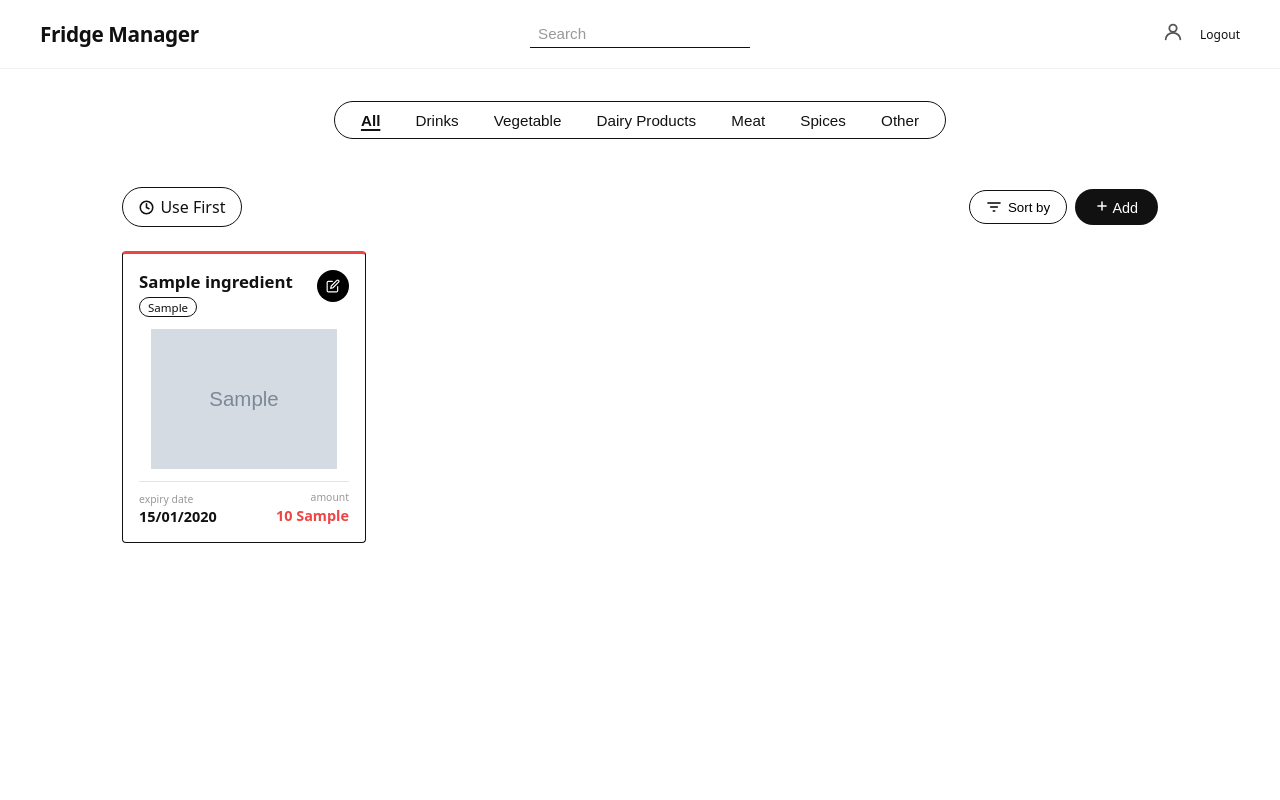
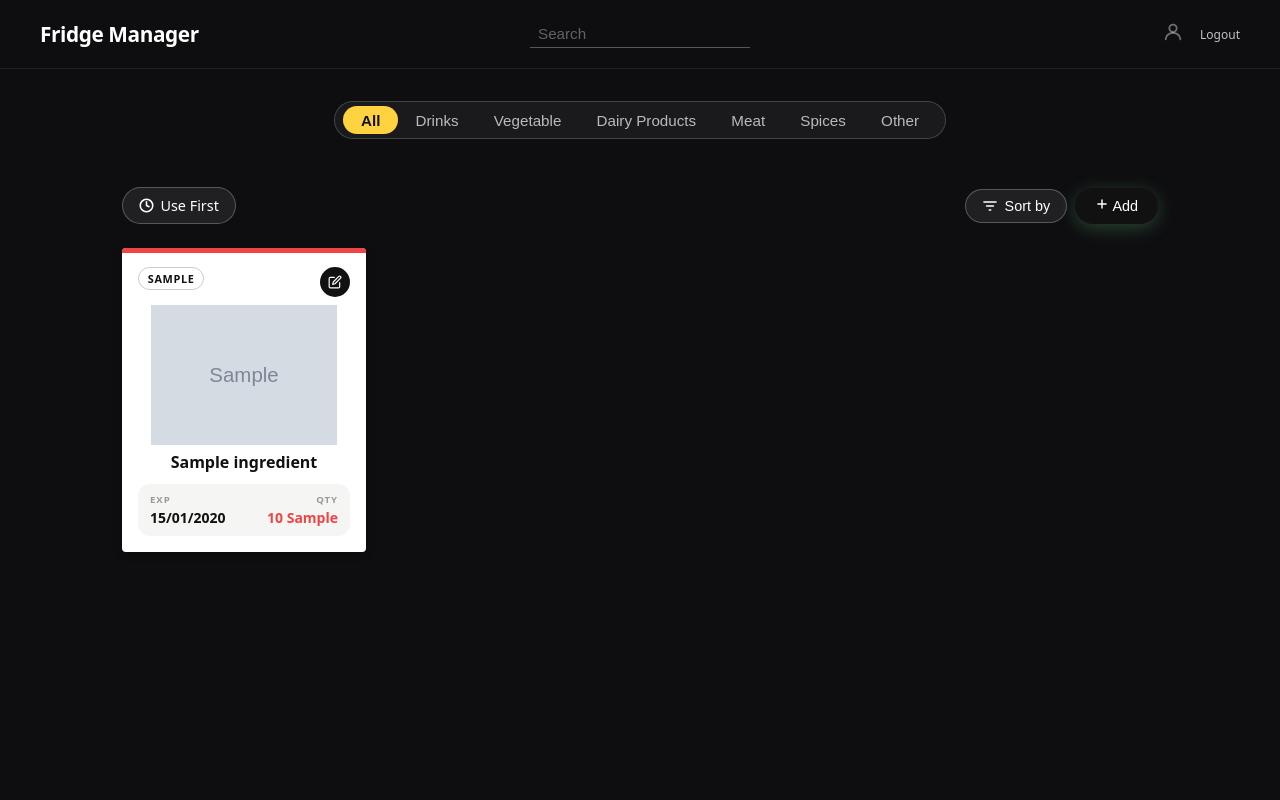
Before and after one commit to ohlunlacassi/fridge-manager-project, a Flask app: page / in a window 1280 px wide. Run offline with Flask 3, Linux system fonts and the light colour scheme; a user stored in the database is signed in; tables that the repository leaves empty hold one stand-in row (values such as "Sample post"); grey boxes marked "Sample" are stand-in pictures.

Commit message:
Change bg color and card color

```diff
--- a/app/static/css/base.css
+++ b/app/static/css/base.css
@@ -9,32 +9,33 @@
 
 body {
   font-family: system-ui, sans-serif;
-  background: #fff;
-  color: #111;
+  background: #0e0e10;
+  color: #fff;
   min-height: 100vh;
 }
 
 a {
-  color: #111;
+  color: rgba(255, 255, 255, 0.8);
   text-decoration: none;
 }
 
 a:hover {
   text-decoration: underline;
+  color: #fff;
 }
 
-/* ── Navbar — white, borderless, blends into background ── */
+/* ── Navbar — dark, blends into canvas ── */
 .navbar {
   display: flex;
   align-items: center;
   justify-content: space-between;
-  background: #fff;
+  background: #0e0e10;
   padding: 1.25rem 2.5rem;
-  border-bottom: 1px solid #f0f0f0;
+  border-bottom: 1px solid rgba(255, 255, 255, 0.08);
 }
 
 .navbar-brand {
-  color: #111;
+  color: #fff;
   font-size: 1.3rem;
   font-weight: 800;
   letter-spacing: -0.02em;
@@ -42,19 +43,19 @@ a:hover {
 
 .navbar-brand:hover {
   text-decoration: none;
-  opacity: 0.7;
+  opacity: 0.75;
 }
 
-/* Search bar — underline style like the wireframe */
+/* Search bar */
 .navbar-search {
   width: 220px;
   padding: 0.3rem 0.5rem;
   border: none;
-  border-bottom: 1.5px solid #111;
+  border-bottom: 1.5px solid rgba(255, 255, 255, 0.3);
   border-radius: 0;
   font-size: 0.95rem;
   background: transparent;
-  color: #111;
+  color: #fff;
   position: absolute;
   left: 50%;
   transform: translateX(-50%);
@@ -62,11 +63,11 @@ a:hover {
 
 .navbar-search:focus {
   outline: none;
-  border-bottom-color: #555;
+  border-bottom-color: rgba(255, 255, 255, 0.7);
 }
 
 .navbar-search::placeholder {
-  color: #999;
+  color: rgba(255, 255, 255, 0.35);
 }
 
 .navbar-links {
@@ -77,11 +78,11 @@ a:hover {
 }
 
 .navbar-links a {
-  color: #111;
+  color: rgba(255, 255, 255, 0.75);
 }
 
 .navbar-links span {
-  color: #555;
+  color: rgba(255, 255, 255, 0.4);
 }
 
 /* ── Container ── */
@@ -91,22 +92,96 @@ a:hover {
   padding: 0 2rem;
 }
 
+/* ── Buttons ── */
+.btn {
+  display: inline-flex;
+  align-items: center;
+  gap: 0.4rem;
+  padding: 0.55rem 1.25rem;
+  border-radius: 999px;
+  font-size: 0.95rem;
+  font-weight: 600;
+  cursor: pointer;
+  border: none;
+  transition:
+    opacity 0.15s,
+    transform 0.15s;
+}
+
+.btn:hover {
+  opacity: 0.88;
+}
+
+.btn-primary {
+  background: #7be495;
+  color: #111;
+  box-shadow: 0 4px 18px rgba(123, 228, 149, 0.25);
+}
+
+.btn-primary:hover {
+  transform: translateY(-1px);
+  box-shadow: 0 6px 24px rgba(123, 228, 149, 0.4);
+  opacity: 1;
+}
+
+.btn-secondary {
+  background: rgba(255, 255, 255, 0.08);
+  color: #fff;
+  border: 1.5px solid rgba(255, 255, 255, 0.2);
+}
+
+.btn-secondary:hover {
+  background: rgba(255, 255, 255, 0.14);
+  opacity: 1;
+}
+
 /* ── Flash messages ── */
 .alert {
   padding: 0.75rem 1rem;
-  border-radius: 6px;
+  border-radius: 10px;
   margin-bottom: 1rem;
   font-size: 0.9rem;
 }
 
 .alert-success {
-  background: #f0fdf4;
-  color: #166534;
-  border: 1px solid #bbf7d0;
+  background: rgba(123, 228, 149, 0.15);
+  color: #7be495;
+  border: 1px solid rgba(123, 228, 149, 0.3);
 }
 
 .alert-error {
-  background: #fef2f2;
-  color: #991b1b;
-  border: 1px solid #fecaca;
+  background: rgba(239, 68, 68, 0.12);
+  color: #ff6b6b;
+  border: 1px solid rgba(239, 68, 68, 0.25);
 }
+
+/* ── Form elements (used in modals) ── */
+.form-group {
+  display: flex;
+  flex-direction: column;
+  gap: 0.4rem;
+  margin-bottom: 1rem;
+}
+
+.form-group label {
+  font-size: 0.85rem;
+  font-weight: 600;
+  color: #374151;
+}
+
+.form-group input,
+.form-group select {
+  padding: 0.55rem 0.75rem;
+  border: 1.5px solid #e5e5e5;
+  border-radius: 8px;
+  font-size: 0.95rem;
+  color: #111;
+  background: #fff;
+  transition: border-color 0.15s;
+}
+
+.form-group input:focus,
+.form-group select:focus {
+  outline: none;
+  border-color: #111;
+}
--- a/app/static/css/components.css
+++ b/app/static/css/components.css
@@ -31,28 +31,35 @@
 .btn-use-first {
   text-decoration: none;
   white-space: nowrap;
+  color: #fff;
+  border-color: rgba(255, 255, 255, 0.25);
+  background: rgba(255, 255, 255, 0.08);
 }
 
-/* Active state — filled black when filter is on */
+.btn-use-first:hover {
+  background: rgba(255, 255, 255, 0.14);
+  text-decoration: none;
+}
+
+/* Active state */
 .btn-use-first.active {
-  background: #111;
-  color: #fff;
-  border-color: #111;
+  background: #fff;
+  color: #111;
+  border-color: #fff;
 }
 
 .btn-use-first.active:hover {
-  background: #333;
-  border-color: #333;
+  background: #f0f0f0;
 }
 
 /* ── Filter tabs — single bordered pill ── */
 .filter-tabs {
   display: flex;
   gap: 0;
-  border: 1.5px solid #111;
+  border: 1.5px solid rgba(255, 255, 255, 0.18);
   border-radius: 999px;
   padding: 0.25rem 0.5rem;
-  background: #fff;
+  background: rgba(255, 255, 255, 0.05);
   width: fit-content;
 }
 
@@ -63,101 +70,108 @@
   padding: 0.35rem 1.1rem;
   font-size: 0.95rem;
   cursor: pointer;
-  color: #111;
-  transition: background 0.15s;
+  color: rgba(255, 255, 255, 0.7);
+  transition:
+    background 0.15s,
+    color 0.15s;
 }
 
 .filter-tab:hover {
-  background: #f4f4f4;
+  background: rgba(255, 255, 255, 0.08);
+  color: #fff;
 }
 
 .filter-tab.active {
+  background: #ffd23f;
+  color: #111;
   font-weight: 700;
-  text-decoration: underline;
-  text-underline-offset: 3px;
-  text-decoration-thickness: 2px;
 }
 
 /* ── Ingredient grid ── */
 .ingredient-grid {
   display: grid;
-  grid-template-columns: repeat(auto-fill, minmax(220px, 1fr));
-  gap: 1.25rem;
+  grid-template-columns: repeat(
+    auto-fill,
+    minmax(220px, 1fr)
+  ); /* 180px → 220px */
+  gap: 1.25rem; /* 1rem → 1.25rem */
 }
 
-/* ── Ingredient card — sharp corners, thin border ── */
+/* ── Ingredient card ── */
 .ingredient-card {
   background: #fff;
   border-radius: 4px;
-  border: 1.5px solid #111;
-  padding: 1rem;
+  border: none;
   display: flex;
   flex-direction: column;
-  gap: 0.5rem;
+  overflow: hidden;
+  box-shadow: 0 2px 8px rgba(0, 0, 0, 0.25);
   transition: box-shadow 0.15s ease;
   cursor: pointer;
 }
 
+/* ── Hover: white shadow only ── */
 .ingredient-card:hover {
-  box-shadow: 4px 4px 0 #111;
+  box-shadow: 4px 4px 0 rgba(255, 255, 255, 0.85);
 }
 
-/* Expiry color — subtle top border accent */
-.ingredient-card.status-fresh {
-  border-top: 3px solid #22c55e;
-}
-.ingredient-card.status-warning {
-  border-top: 3px solid #f97316;
-}
-.ingredient-card.status-expired {
-  border-top: 3px solid #ef4444;
-}
-.ingredient-card.status-none {
-  border-top: 3px solid #22c55e;
+/* ── Colored freshness stripe at top ── */
+.card-stripe {
+  height: 5px;
+  width: 100%;
+  flex-shrink: 0;
 }
 
-/* ── Card top ── */
+.status-fresh .card-stripe {
+  background: #22c55e;
+}
+.status-warning .card-stripe {
+  background: #f97316;
+}
+.status-expired .card-stripe {
+  background: #ef4444;
+}
+.status-none .card-stripe {
+  background: #22c55e;
+}
+
+/* ── Inner padding wrapper ── */
+.card-inner {
+  padding: 14px 16px 16px;
+  display: flex;
+  flex-direction: column;
+  flex: 1;
+}
+
+/* ── Card top: category (left) + edit btn (right) ── */
 .ingredient-card-top {
   display: flex;
   justify-content: space-between;
   align-items: flex-start;
 }
 
-.ingredient-card-info {
-  display: flex;
-  flex-direction: column;
-  gap: 0.25rem;
-}
-
-.ingredient-name {
-  font-weight: 700;
-  font-size: 1.05rem;
-  color: #111;
-  margin: 0;
-}
-
-/* Category badge — outlined style */
+/* Category badge — outlined pill on white card */
 .ingredient-category {
   display: inline-block;
-  font-size: 0.72rem;
-  font-weight: 500;
+  font-size: 0.68rem;
+  font-weight: 700;
+  letter-spacing: 0.06em;
+  text-transform: uppercase;
   color: #111;
-  background: #fff;
-  border: 1px solid #111;
-  padding: 0.1rem 0.5rem;
+  background: transparent;
+  border: 1.5px solid rgba(0, 0, 0, 0.2);
+  padding: 0.18rem 0.55rem;
   border-radius: 999px;
   width: fit-content;
 }
 
-/* ── Product image area ── */
+/* ── Illustration area ── */
 .ingredient-image-wrapper {
   display: flex;
   align-items: center;
   justify-content: center;
   height: 140px;
-  background: #fff;
-  border-radius: 2px;
-  margin: 0.25rem 0;
+  margin: 8px 0 4px;
 }
 
 .ingredient-image-wrapper img {
@@ -170,37 +184,51 @@
   display: flex;
   align-items: center;
   justify-content: center;
-  color: #555;
+  color: #111;
 }
 
 .ingredient-placeholder svg {
-  width: 96px;
-  height: 96px;
+  width: 80px;
+  height: 80px;
+  stroke: #111;
 }
 
-/* ── Card bottom: expiry left, amount right ── */
+/* ── Item name — centered below illustration ── */
+.ingredient-name {
+  font-weight: 700;
+  font-size: 1rem;
+  color: #111;
+  margin: 4px 0 12px;
+  text-align: center;
+  line-height: 1.2;
+}
+
+/* ── Card bottom: gray rounded section ── */
 .ingredient-card-bottom {
   display: flex;
   justify-content: space-between;
   align-items: flex-end;
-  padding-top: 0.5rem;
-  border-top: 1px solid #e5e5e5;
+  background: #f5f5f4;
+  border-radius: 12px;
+  padding: 9px 12px;
   margin-top: auto;
 }
 
 .ingredient-expiry-label,
 .ingredient-quantity-label {
-  font-size: 0.65rem;
-  text-transform: lowercase;
+  font-size: 0.6rem;
+  font-weight: 700;
+  letter-spacing: 0.1em;
+  text-transform: uppercase;
   color: #999;
   margin: 0;
 }
 
 .ingredient-expiry-date {
-  font-size: 0.9rem;
-  font-weight: 600;
+  font-size: 0.875rem;
+  font-weight: 700;
   color: #111;
-  margin: 0.1rem 0 0;
+  margin: 2px 0 0;
 }
 
 .ingredient-quantity-block {
@@ -208,9 +236,11 @@
 }
 
 .ingredient-quantity {
-  font-size: 0.9rem;
-  font-weight: 600;
+  display: block;
+  font-size: 0.875rem;
+  font-weight: 700;
   color: #111;
+  margin-top: 2px;
 }
 
 /* US9 — amount turns red when low stock */
@@ -222,7 +252,7 @@
 .empty-state {
   text-align: center;
   padding: 5rem 1rem;
-  color: #555;
+  color: rgba(255, 255, 255, 0.5);
 }
 
 .empty-state p {
@@ -235,7 +265,7 @@
   display: none;
   position: fixed;
   inset: 0;
-  background: rgba(0, 0, 0, 0.4);
+  background: rgba(0, 0, 0, 0.6);
   z-index: 100;
   align-items: center;
   justify-content: center;
@@ -248,11 +278,11 @@
 /* ── Modal box ── */
 .modal {
   background: #fff;
-  border-radius: 12px;
+  border-radius: 16px;
   padding: 2rem;
   width: 100%;
   max-width: 480px;
-  box-shadow: 0 8px 40px rgba(0, 0, 0, 0.15);
+  box-shadow: 0 24px 64px rgba(0, 0, 0, 0.4);
 }
 
 .modal h2 {
@@ -382,7 +412,7 @@
 
 /* ── Muted text ── */
 .muted {
-  color: #999;
+  color: rgba(255, 255, 255, 0.5);
 }
 
 /* ── Optional label ── */
@@ -398,58 +428,65 @@
   border-radius: 999px;
 }
 
-/* Sort icon — circle button */
+/* ── Icon/text button (Sort by, Use first) ── */
 .btn-icon {
   border-radius: 999px;
-  border: 1.5px solid #111;
-  background: #fff;
+  border: 1.5px solid rgba(255, 255, 255, 0.25);
+  background: rgba(255, 255, 255, 0.08);
+  color: #fff;
   display: flex;
   align-items: center;
   gap: 0.4rem;
   padding: 0.5rem 1rem;
   cursor: pointer;
+  font-size: 0.9rem;
+  transition: background 0.15s;
 }
 
 .btn-icon:hover {
-  background: #f4f4f4;
+  background: rgba(255, 255, 255, 0.14);
 }
 
 .hidden {
   display: none;
 }
 
+/* ── Edit button (dark circle on card) ── */
 .btn-edit {
   display: flex;
   align-items: center;
   justify-content: center;
-  width: 32px;
-  height: 32px;
+  width: 30px;
+  height: 30px;
   border-radius: 50%;
-  background-color: #000;
+  background-color: #111;
   color: #fff;
   border: none;
   cursor: pointer;
   padding: 0;
+  flex-shrink: 0;
+  transition: background 0.15s;
 }
 
 .btn-edit:hover {
   background-color: #333;
 }
 
+/* ── Sort dropdown ── */
 .sort-dropdown {
   position: absolute;
   top: calc(100% + 0.5rem);
   right: 0;
-  background: #fff;
-  border: 1.5px solid #e5e5e5;
+  background: #1a1a1f;
+  border: 1px solid rgba(255, 255, 255, 0.12);
   border-radius: 12px;
   padding: 0.4rem;
   display: flex;
   flex-direction: column;
   gap: 0.2rem;
   z-index: 50;
-  min-width: 160px;
-  box-shadow: 0 4px 16px rgba(0, 0, 0, 0.08);
+  min-width: 200px;
+  box-shadow: 0 8px 32px rgba(0, 0, 0, 0.4);
 }
 
 .sort-option {
@@ -460,17 +497,20 @@
   cursor: pointer;
   border-radius: 8px;
   font-size: 0.9rem;
+  color: rgba(255, 255, 255, 0.8);
 }
 
 .sort-option:hover {
-  background: #f5f5f5;
+  background: rgba(255, 255, 255, 0.08);
+  color: #fff;
 }
 
 .sort-option.active {
   font-weight: 600;
+  color: #ffd23f;
 }
 
-/* ── Low stock toggle (US9) ── */
+/* ── Low stock toggle ── */
 .low-stock-toggle-group {
   margin-bottom: 0.75rem;
 }
--- a/app/templates/ingredients/dashboard.html
+++ b/app/templates/ingredients/dashboard.html
@@ -1,37 +1,49 @@
 {% extends "base.html" %} {% block title %}My Ingredients — Fridge Manager{%
-endblock %} {% block content %}
-
-{# ── Category filter tabs ── #}
+endblock %} {% block content %} {# ── Category filter tabs ── #}
 <div class="toolbar">
   <div class="filter-tabs">
     <button
       class="filter-tab {% if active_category == 'all' and filter_mode != 'use-first' %}active{% endif %}"
       data-category="all"
-    >All</button>
+    >
+      All
+    </button>
     <button
       class="filter-tab {% if active_category == 'Drinks' %}active{% endif %}"
       data-category="Drinks"
-    >Drinks</button>
+    >
+      Drinks
+    </button>
     <button
       class="filter-tab {% if active_category == 'Vegetables' %}active{% endif %}"
       data-category="Vegetables"
-    >Vegetable</button>
+    >
+      Vegetable
+    </button>
     <button
       class="filter-tab {% if active_category == 'Dairy' %}active{% endif %}"
       data-category="Dairy"
-    >Dairy Products</button>
+    >
+      Dairy Products
+    </button>
     <button
       class="filter-tab {% if active_category == 'Meat' %}active{% endif %}"
       data-category="Meat"
-    >Meat</button>
+    >
+      Meat
+    </button>
     <button
       class="filter-tab {% if active_category == 'Spices' %}active{% endif %}"
       data-category="Spices"
-    >Spices</button>
+    >
+      Spices
+    </button>
     <button
       class="filter-tab {% if active_category == 'Other' %}active{% endif %}"
       data-category="Other"
-    >Other</button>
+    >
+      Other
+    </button>
   </div>
 </div>
 
@@ -121,11 +133,13 @@ endblock %} {% block content %}
     data-id="{{ ingredient.id }}"
     data-expiry="{{ ingredient.expiry_date.isoformat() if ingredient.expiry_date else '' }}"
   >
+    {# ── Colored freshness stripe ── #}
+    <div class="card-stripe"></div>
+
+    <div class="card-inner">
+      {# ── Top: category badge + edit button ── #}
       <div class="ingredient-card-top">
-      <div class="ingredient-card-info">
-        <p class="ingredient-name">{{ ingredient.name }}</p>
         <span class="ingredient-category">{{ ingredient.category }}</span>
-      </div>
         <button
           class="btn-edit btn-edit-ingredient"
           data-id="{{ ingredient.id }}"
@@ -148,12 +162,15 @@ endblock %} {% block content %}
             stroke-linecap="round"
             stroke-linejoin="round"
           >
-          <path d="M11 4H4a2 2 0 0 0-2 2v14a2 2 0 0 0 2 2h14a2 2 0 0 0 2-2v-7" />
+            <path
+              d="M11 4H4a2 2 0 0 0-2 2v14a2 2 0 0 0 2 2h14a2 2 0 0 0 2-2v-7"
+            />
             <path d="M18.5 2.5a2.121 2.121 0 0 1 3 3L12 15l-4 1 1-4 9.5-9.5z" />
           </svg>
         </button>
       </div>
 
+      {# ── Illustration / image ── #}
       <div class="ingredient-image-wrapper">
         {% if ingredient.image_filename %}
         <img
@@ -163,35 +180,91 @@ endblock %} {% block content %}
         {% else %}
         <div class="ingredient-placeholder">
           {% if ingredient.category == "Dairy" %}
-        <svg xmlns="http://www.w3.org/2000/svg" viewBox="0 0 24 24" fill="none" stroke="currentColor" stroke-width="1.5" stroke-linecap="round" stroke-linejoin="round">
+          <svg
+            xmlns="http://www.w3.org/2000/svg"
+            viewBox="0 0 24 24"
+            fill="none"
+            stroke="currentColor"
+            stroke-width="1.5"
+            stroke-linecap="round"
+            stroke-linejoin="round"
+          >
             <path d="M8 2h8l1 4v14a1 1 0 0 1-1 1H8a1 1 0 0 1-1-1V6l1-4z" />
-          <path d="M7 8h10" /><path d="M10 2v4" /><path d="M14 2v4" />
+            <path d="M7 8h10" />
+            <path d="M10 2v4" />
+            <path d="M14 2v4" />
           </svg>
           {% elif ingredient.category == "Meat" %}
-        <svg xmlns="http://www.w3.org/2000/svg" viewBox="0 0 24 24" fill="none" stroke="currentColor" stroke-width="1.5" stroke-linecap="round" stroke-linejoin="round">
-          <path d="M15.5 3.5a5 5 0 0 1 5 5c0 3.5-4 6-4 6l-5 5-1.5-1.5 1-1-3-3-1 1L5.5 13.5l5-5s2.5-4 5-5z" />
+          <svg
+            xmlns="http://www.w3.org/2000/svg"
+            viewBox="0 0 24 24"
+            fill="none"
+            stroke="currentColor"
+            stroke-width="1.5"
+            stroke-linecap="round"
+            stroke-linejoin="round"
+          >
+            <path
+              d="M15.5 3.5a5 5 0 0 1 5 5c0 3.5-4 6-4 6l-5 5-1.5-1.5 1-1-3-3-1 1L5.5 13.5l5-5s2.5-4 5-5z"
+            />
             <path d="M3.5 20.5l3-3" />
           </svg>
           {% elif ingredient.category == "Vegetables" %}
-        <svg xmlns="http://www.w3.org/2000/svg" viewBox="0 0 24 24" fill="none" stroke="currentColor" stroke-width="1.5" stroke-linecap="round" stroke-linejoin="round">
-          <path d="M11 20A7 7 0 0 1 4 13c0-5 4-9 9-11 0 0 4 2 6 6s1 9-2 12c-1 1-3 2-6 2z" />
+          <svg
+            xmlns="http://www.w3.org/2000/svg"
+            viewBox="0 0 24 24"
+            fill="none"
+            stroke="currentColor"
+            stroke-width="1.5"
+            stroke-linecap="round"
+            stroke-linejoin="round"
+          >
+            <path
+              d="M11 20A7 7 0 0 1 4 13c0-5 4-9 9-11 0 0 4 2 6 6s1 9-2 12c-1 1-3 2-6 2z"
+            />
             <path d="M4 13c4 0 7-2 9-6" />
           </svg>
           {% elif ingredient.category == "Drinks" %}
-        <svg xmlns="http://www.w3.org/2000/svg" viewBox="0 0 24 24" fill="none" stroke="currentColor" stroke-width="1.5" stroke-linecap="round" stroke-linejoin="round">
+          <svg
+            xmlns="http://www.w3.org/2000/svg"
+            viewBox="0 0 24 24"
+            fill="none"
+            stroke="currentColor"
+            stroke-width="1.5"
+            stroke-linecap="round"
+            stroke-linejoin="round"
+          >
             <path d="M8 2h8l1 18H7L8 2z" />
             <path d="M5 8h14" />
             <path d="M16 8l1 3a4 4 0 0 1-4 4" />
           </svg>
           {% elif ingredient.category == "Spices" %}
-        <svg xmlns="http://www.w3.org/2000/svg" viewBox="0 0 24 24" fill="none" stroke="currentColor" stroke-width="1.5" stroke-linecap="round" stroke-linejoin="round">
+          <svg
+            xmlns="http://www.w3.org/2000/svg"
+            viewBox="0 0 24 24"
+            fill="none"
+            stroke="currentColor"
+            stroke-width="1.5"
+            stroke-linecap="round"
+            stroke-linejoin="round"
+          >
             <path d="M9 2h6v3H9z" />
             <path d="M8 5h8l1 14a1 1 0 0 1-1 1H8a1 1 0 0 1-1-1L8 5z" />
             <path d="M7 10h10" />
           </svg>
           {% else %}
-        <svg xmlns="http://www.w3.org/2000/svg" viewBox="0 0 24 24" fill="none" stroke="currentColor" stroke-width="1.5" stroke-linecap="round" stroke-linejoin="round">
-          <path d="M21 8a2 2 0 0 0-1-1.73l-7-4a2 2 0 0 0-2 0l-7 4A2 2 0 0 0 3 8v8a2 2 0 0 0 1 1.73l7 4a2 2 0 0 0 2 0l7-4A2 2 0 0 0 21 16Z" />
+          <svg
+            xmlns="http://www.w3.org/2000/svg"
+            viewBox="0 0 24 24"
+            fill="none"
+            stroke="currentColor"
+            stroke-width="1.5"
+            stroke-linecap="round"
+            stroke-linejoin="round"
+          >
+            <path
+              d="M21 8a2 2 0 0 0-1-1.73l-7-4a2 2 0 0 0-2 0l-7 4A2 2 0 0 0 3 8v8a2 2 0 0 0 1 1.73l7 4a2 2 0 0 0 2 0l7-4A2 2 0 0 0 21 16Z"
+            />
             <path d="m3.3 7 8.7 5 8.7-5" />
             <path d="M12 22V12" />
           </svg>
@@ -200,31 +273,37 @@ endblock %} {% block content %}
         {% endif %}
       </div>
 
+      {# ── Item name — centered below illustration ── #}
+      <p class="ingredient-name">{{ ingredient.name }}</p>
+
+      {# ── Bottom: EXP + QTY ── #}
       <div class="ingredient-card-bottom">
         <div class="ingredient-expiry-block">
           {% if ingredient.expiry_date %}
-        <p class="ingredient-expiry-label">expiry date</p>
+          <p class="ingredient-expiry-label">EXP</p>
           <p class="ingredient-expiry-date">
             {{ ingredient.expiry_date.strftime('%d/%m/%Y') }}
           </p>
           {% else %}
-        <p class="ingredient-expiry-label">no expiry</p>
+          <p class="ingredient-expiry-label">EXP</p>
           <p class="ingredient-expiry-date">—</p>
           {% endif %}
         </div>
         <div class="ingredient-quantity-block">
-        <p class="ingredient-quantity-label">amount</p>
+          <p class="ingredient-quantity-label">QTY</p>
           <span
             class="ingredient-quantity"
             id="qty-display-{{ ingredient.id }}"
             data-is-low-stock="{{ 'true' if ingredient.is_low_stock else 'false' }}"
           >
             {{ ingredient.quantity | int if ingredient.quantity ==
-          ingredient.quantity | int else ingredient.quantity }}
-          {{ ingredient.unit }}
+            ingredient.quantity | int else ingredient.quantity }} {{
+            ingredient.unit }}
           </span>
         </div>
       </div>
+    </div>
+    {# /card-inner #}
   </div>
   {% endfor %}
 </div>
@@ -233,7 +312,11 @@ endblock %} {% block content %}
 <div class="empty-state" id="ingredient-grid">
   {% if filter_mode == 'use-first' %}
   <p>No ingredients expiring within the next 5 days.</p>
-  <a href="{{ url_for('main.index') }}" class="btn btn-secondary" style="width: auto; padding: 0.6rem 2rem">
+  <a
+    href="{{ url_for('main.index') }}"
+    class="btn btn-secondary"
+    style="width: auto; padding: 0.6rem 2rem"
+  >
     View all ingredients
   </a>
   {% else %}
@@ -377,7 +460,6 @@ endblock %} {% block content %}
         <input type="date" id="edit-expiry" name="expiry_date" />
       </div>
 
-      {# US9 — manual low stock toggle #}
       <div class="form-group low-stock-toggle-group">
         <label class="toggle-label">
           <input type="checkbox" id="edit-is-low-stock" name="is_low_stock" />
```
Lines whose indentation alone changed are shown as unchanged.
